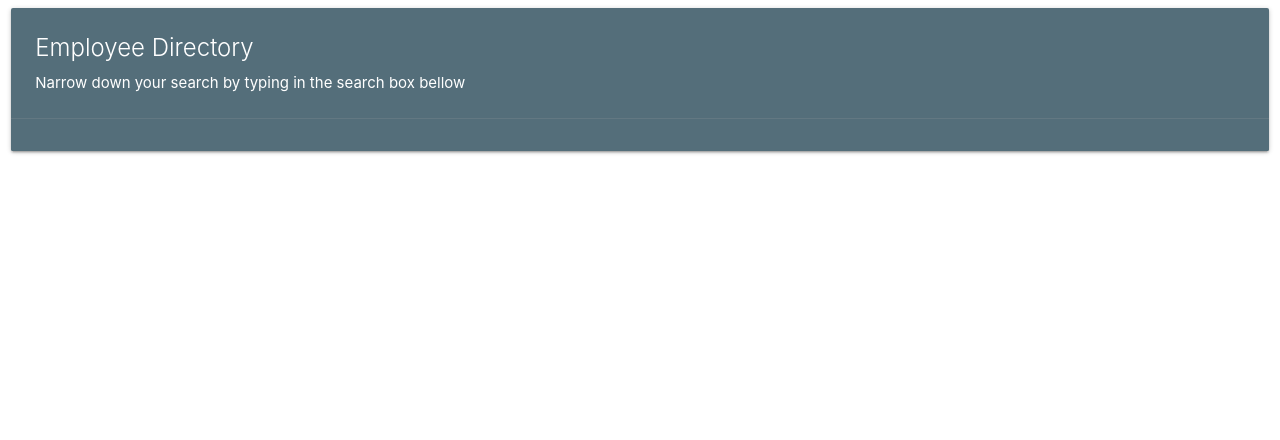
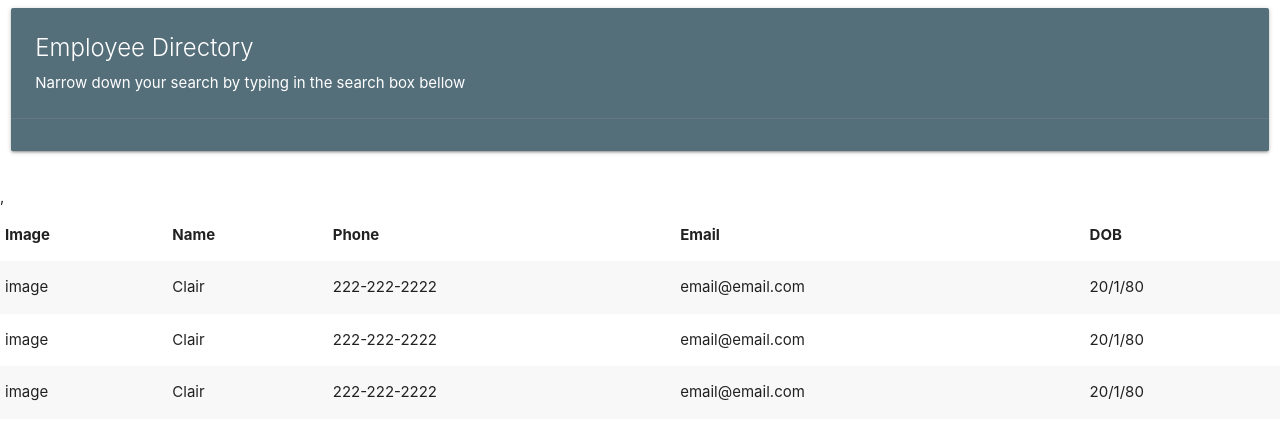
Before and after one commit to dmjohnspor/hw19_react_employee_directory, a React (Create React App) app: page / in a window 1280 px wide. Shown: the top 440 px of the page. Built offline with nearby package versions, Linux system fonts and the light colour scheme.

Commit message:
Created basic table structure

```diff
--- a/src/components/Directory.js
+++ b/src/components/Directory.js
@@ -1,10 +1,14 @@
 import React from 'react';
 import Jumbotron from './Jumbotron';
+import Table from './Table'
 
 
 function Directory() {
     return (
-        <Jumbotron />
+        <>
+            <Jumbotron />,
+            <Table />
+        </>
     )
 }
 
--- /dev/null
+++ b/src/components/Table.js
@@ -0,0 +1,44 @@
+import React from 'react';
+import 'materialize-css/dist/css/materialize.min.css';
+
+function Table() {
+    return (
+        <table className="striped">
+            <thead>
+                <tr>
+                    <th>Image</th>
+                    <th>Name</th>
+                    <th>Phone</th>
+                    <th>Email</th>
+                    <th>DOB</th>
+                </tr>
+            </thead>
+
+            <tbody>
+                <tr>
+                    <td>image</td>
+                    <td>Clair</td>
+                    <td>222-222-2222</td>
+                    <td>email@email.com</td>
+                    <td>20/1/80</td>
+                </tr>
+                <tr>
+                    <td>image</td>
+                    <td>Clair</td>
+                    <td>222-222-2222</td>
+                    <td>email@email.com</td>
+                    <td>20/1/80</td>
+                </tr>
+                <tr>
+                    <td>image</td>
+                    <td>Clair</td>
+                    <td>222-222-2222</td>
+                    <td>email@email.com</td>
+                    <td>20/1/80</td>
+                </tr>
+            </tbody>
+        </table>
+    )
+};
+
+export default Table;
```
